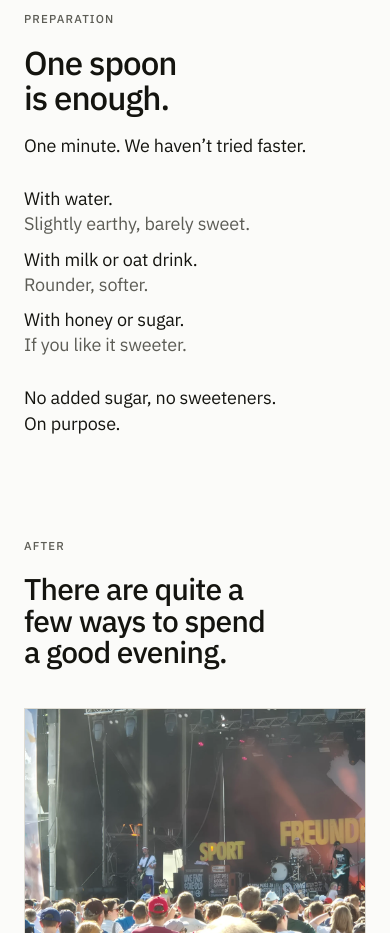
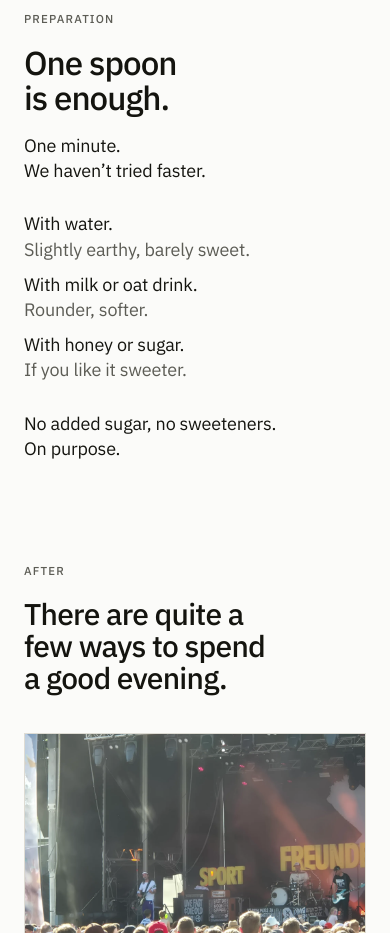
Before and after one commit to dudi991/hespyra_launch, a plain HTML site: page index-en.html in a window 390 px wide. Shown: the part 1460-2393 px from the top of the page. Drawn offline with Linux system fonts and the light colour scheme.

Commit message:
T107 Zubereitung mobil: feste Umbrüche
– unter 768px brechen Minuten-Zeile und Schlusssatz fest nach dem ersten Satz (.s als Block, kein nowrap)
– volle Spaltenbreite unter 768px bleibt wie gehabt; ab 768px unverändert einzeilig

Co-Authored-By: Claude Opus 5 <noreply@anthropic.com>

```diff
--- a/index-en.html
+++ b/index-en.html
@@ -850,8 +850,12 @@
     section.ritual .text .minute,section.ritual .text .zusatz{width:min(100%, var(--zeile-breit));max-width:none}
     section.ritual .text .varianten{width:min(100%, var(--block));max-width:none}
   }
+  /* T107: Unter 768px nutzen die Zeilen die volle Spaltenbreite, und Minuten-Zeile wie Schlusssatz brechen fest
+     nach dem ersten Satz. Kein nowrap: passt ein Satz auf sehr schmalen Geräten nicht, bricht er lieber selbst um,
+     statt über den Rand zu laufen. Ab 768px bleiben beide einzeilig (--zeile-breit aus T103). */
   @media(max-width:767px){
     section.ritual .text .lead{max-width:none}
+    .ritual .minute .s,.ritual .zusatz .s{display:block}
   }
 </style>
 <!-- JSON-LD: Preis/Verfügbarkeit (offers) ergänzen, wenn der Shop steht -->
@@ -967,10 +971,10 @@
       <p class="label">Preparation</p>
       <h2>One spoon<br>is enough.</h2>
       <!-- Zeit mit Muster nachmessen -->
-      <p class="lead minute">One minute. We haven’t tried faster.</p>
+      <p class="lead minute"><span class="s">One minute.</span> <span class="s">We haven’t tried faster.</span></p>
       <p class="lead varianten"><span><span class="s">With water.</span><span class="s">Slightly earthy, barely sweet.</span></span><span><span class="s">With milk or oat drink.</span><span class="s">Rounder, softer.</span></span><span><span class="s">With honey or sugar.</span><span class="s">If you like it sweeter.</span></span></p>
       <!-- Wortlaut rechtlich offen (Glycin) -->
-      <p class="lead zusatz">No added sugar, no sweeteners. On purpose.</p>
+      <p class="lead zusatz"><span class="s">No added sugar, no sweeteners.</span> <span class="s">On purpose.</span></p>
     </div>
     <figure class="ritual-kachel reveal">
       <div class="photo" style="--focus:50% 55%"><img src="img/zubereitung.webp" width="1448" height="1086" alt="Full glass of cocoa with spoon on paper." decoding="async" loading="lazy"></div>
```
Also changed, not shown: index.html (+6 -2 lines).
